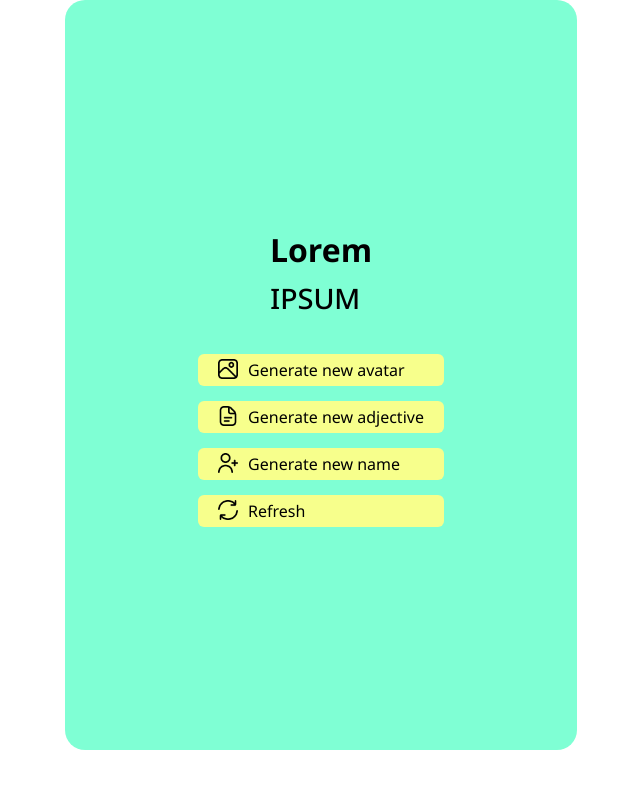
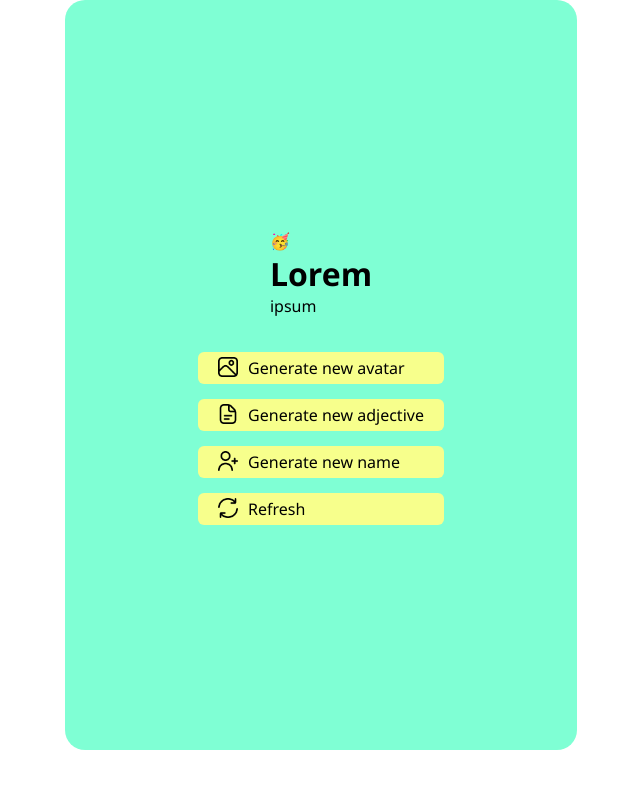
Before and after one commit to fernandalandim/username-generator, a plain HTML site: page index.html in a window 1280 px wide. Both pictures are taken after a click on the element "Generate new avatar". Shown: the whole page, without its empty margins (319-959 px from the left). Drawn offline with Linux system fonts and the light colour scheme.

Commit message:
Added handlers

```diff
--- a/index.html
+++ b/index.html
@@ -14,7 +14,7 @@
         <div class="result">
             <div id="avatar"></div>
             <div id="adjective">Lorem</div>
-            <div id="noun">ipsum</div>
+            <div id="name">ipsum</div>
         </div>
         <div class="action">
             <div id="newAvatar" class="btn">
--- a/script.js
+++ b/script.js
@@ -2,7 +2,7 @@
 // Icon + adjective + noun
 const $avatar = document.getElementById("avatar");
 const $adjective = document.getElementById("adjective");
-const $noun = document.getElementById("noun")
+const $name = document.getElementById("name");
 
 // Buttons
 const $newAvatar = document.getElementById("newAvatar");
@@ -11,20 +11,39 @@ const $newName = document.getElementById("newName");
 const $refresh = document.getElementById("refresh");
 
 // Content
-const emoji = [""];
+const emojis = ["😀", "😁", "🥳", "😡"];
+const adjectives = [
+  "handsome",
+  "bully",
+  "resourceful",
+  "appropriate",
+  "busy",
+  "patient",
+  "pretty",
+  "awesome",
+  "",
+];
+const names = ["John", "Smith", "Mary", "Sylvia"];
 
-const adjective = {
-    "handsome", "bully", "resourceful", "appropriate", "busy", "patient", "pretty", "awesome", ""
-}
-
-// for (let i = 127904; i < 127968; i++) {
-//     $avatar.innerHTML += `<div class="emoji">
-//     <p>&#${i};</p>
-//     </div>`;
-//     console.log("icons")
-// }
+const getRandomElement = (array) => {
+  return array[Math.ceil(Math.random() * array.length - 1)];
+};
 
 // Interactios
-$newAvatar.addEventListener("click") {
-    console.log("clicked")
-}
+$newAvatar.addEventListener("click", (event) => {
+  $avatar.innerText = getRandomElement(emojis);
+});
+
+$newAdjective.addEventListener("click", (event) => {
+  $adjective.innerText = getRandomElement(adjectives);
+});
+
+$newName.addEventListener("click", (event) => {
+  $name.innerText = getRandomElement(names);
+});
+
+$refresh.addEventListener("click", (event) => {
+  $avatar.innerText = "";
+  $adjective.innerText = "Lorem";
+  $name.innerText = "ipsum";
+});
```
